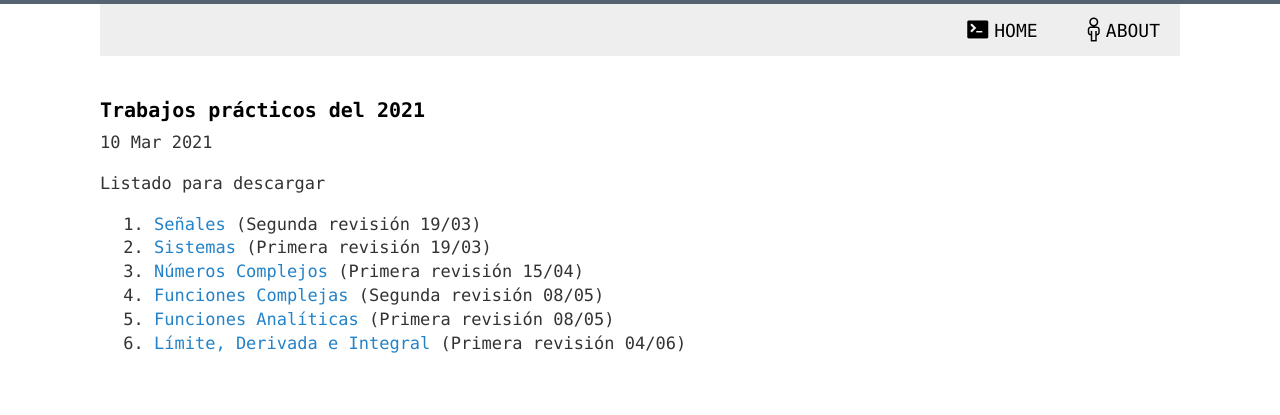
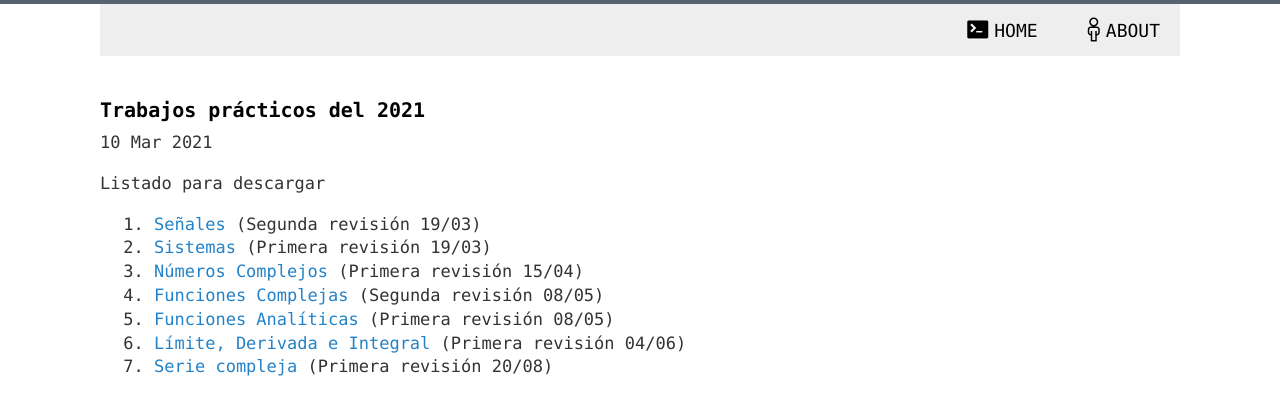
Before and after one commit to 1nv1/UTN-FRN-ASS, a Jekyll site: the page built from _posts/2021-03-10-TPs2021.markdown, in a window 1280 px wide. Shown: the top 415 px of the page. Built offline with Jekyll 4.4.1, drawn with Linux system fonts in a browser that asks for light colours; comment, search, counter and statistics services are not loaded.

Commit message:
Added TP07

```diff
--- a/_posts/2021-03-10-TPs2021.markdown
+++ b/_posts/2021-03-10-TPs2021.markdown
@@ -15,3 +15,4 @@ Listado para descargar
 4. <a href="https://drive.google.com/file/d/1XHQa-s-1qQr2w-Cs2OEwNdAQBQIohRCz/view?usp=sharing" target="_blank">Funciones Complejas</a> (Segunda revisión 08/05)
 5. <a href="https://drive.google.com/file/d/1mDCVKSmbZvYAmuYFcb2-WdqRUf19O8A3/view?usp=sharing" target="_blank">Funciones Analíticas</a> (Primera revisión 08/05)
 6. <a href="https://drive.google.com/file/d/1ZbNAmmLidsa3Wu7tjXcIqtqU4rs0Gu6i/view?usp=sharing" target="_blank">Límite, Derivada e Integral</a> (Primera revisión 04/06)
+7. <a href="https://drive.google.com/file/d/1JwDH8yQUeO91sSIsYEYVc7VmCKMi8HBr/view?usp=sharing" target="_blank">Serie compleja</a> (Primera revisión 20/08)
```
